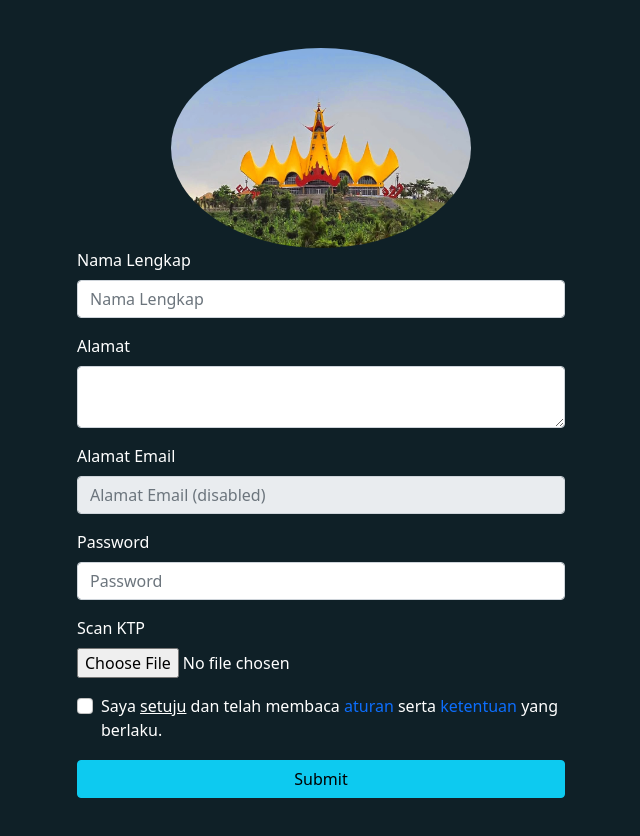
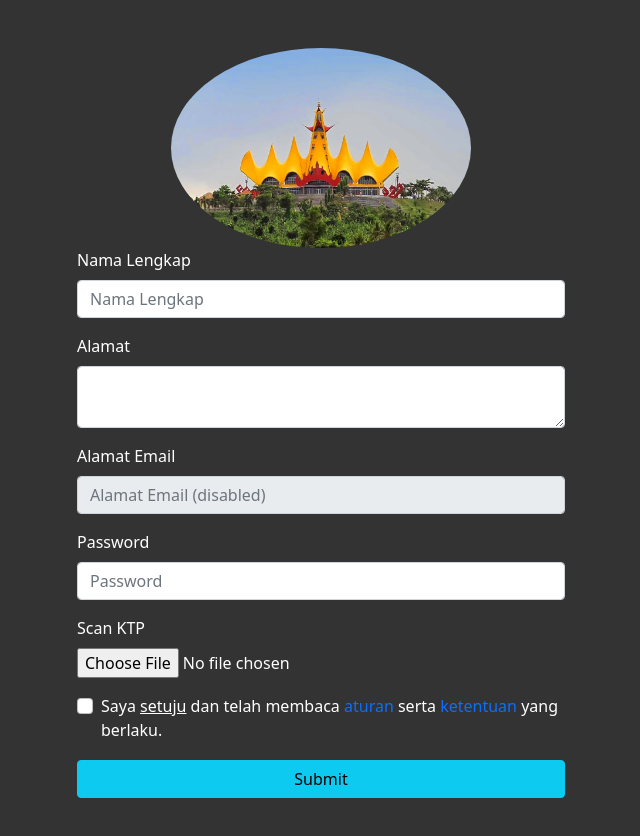
Before and after one commit to zainahda/tugas_28_css, a plain HTML site: page index.html in a window 1280 px wide. Shown: the whole page, without its empty margins (319-959 px from the left). Drawn offline with nearby package versions, Linux system fonts and the light colour scheme.

Commit message:
Update style.css

```diff
--- a/style.css
+++ b/style.css
@@ -1,5 +1,5 @@
 body {
-  background-color: #0F2027;
+  background-color: #333;
 }
 .container {
   width: 40%;
```
